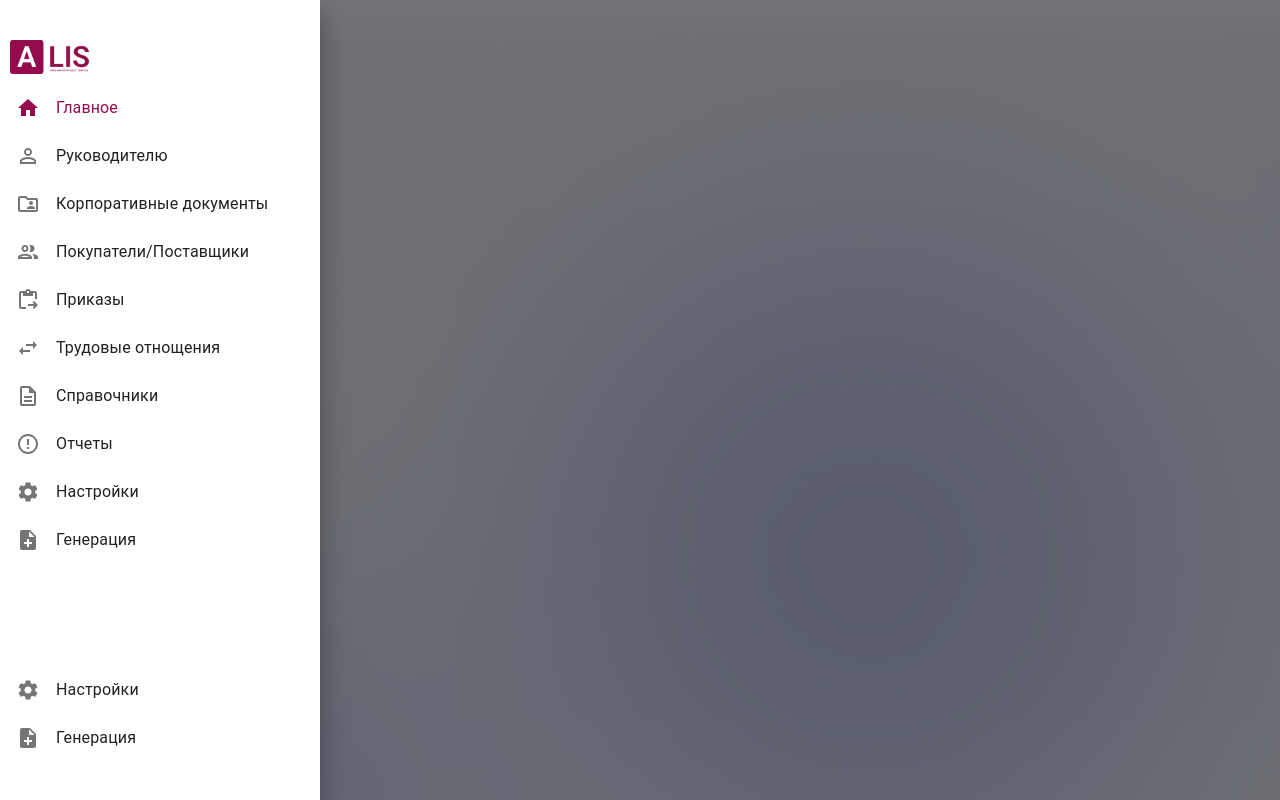
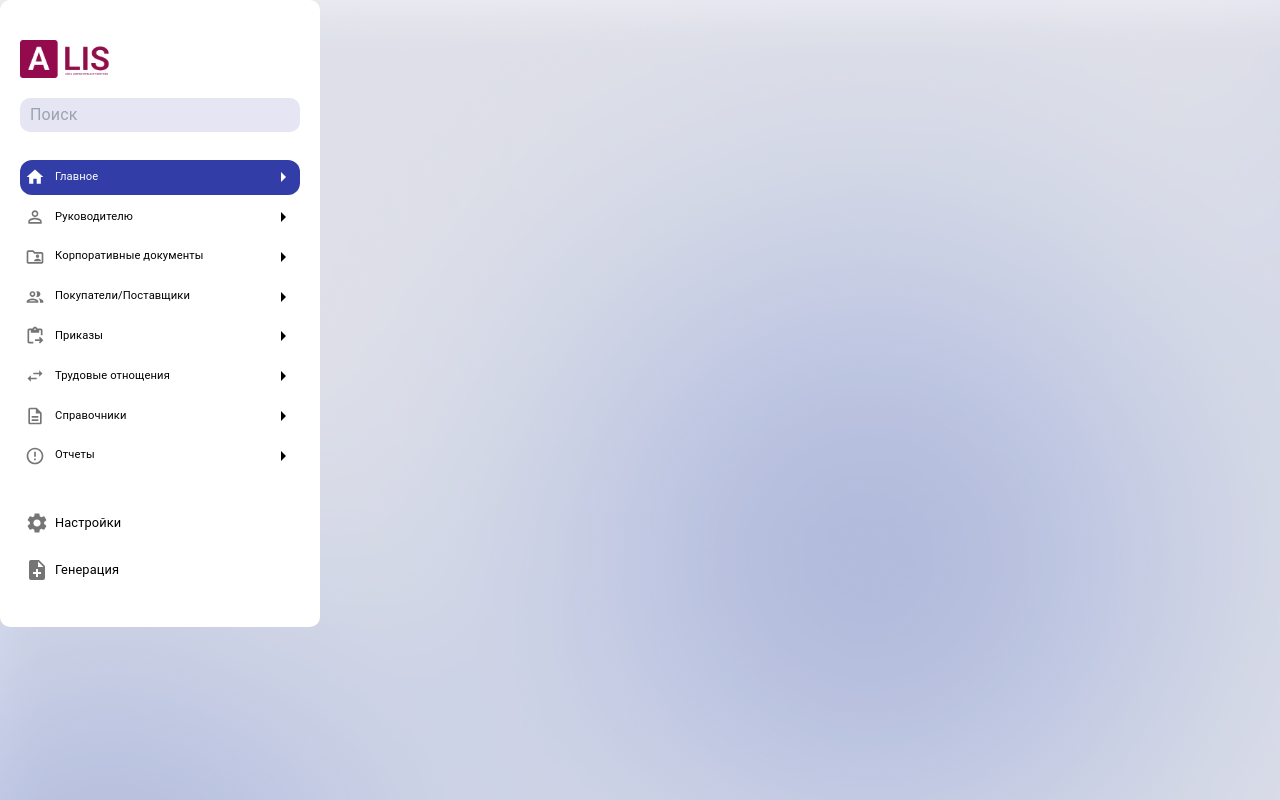
Before and after one commit to DonJuvn/alis-client, a React (Vite) app: page / in a window 1280 px wide. Built offline with nearby package versions, Linux system fonts and the light colour scheme.

Commit message:
fix sidebar
*replace drawer to stack
*fix image
*fixed list menu-mapping

now it look cool

```diff
--- a/src/components/Sidebar/Sidebar.jsx
+++ b/src/components/Sidebar/Sidebar.jsx
@@ -1,132 +1,140 @@
 import {
-  Box,
   Stack,
-  Drawer,
   List,
   ListItemButton,
   ListItemIcon,
   ListItemText,
-  Divider,
 } from '@mui/material';
 import { Link, useLocation } from 'react-router-dom';
 import { useNavigation } from './useNavigation';
 import { useSidebar } from './useSidebar';
-import { NoteAdd, Settings } from '@mui/icons-material';
+import { ArrowRight } from '@mui/icons-material';
 
-const drawerWidth = 320;
+const sidebarWidth = 320;
 
 export const Sidebar = () => {
   const { pathname } = useLocation();
   const { menu } = useNavigation();
-  const { isOpen, closeSidebar } = useSidebar();
+  const { isOpen } = useSidebar();
 
   return (
-    <Drawer
-      open={isOpen}
-      variant="temporary"
+    <Stack
       sx={{
-        width: isOpen ? drawerWidth : 0,
-        height: '100%',
-        flexShrink: 0,
-        '& .MuiDrawer-paper': {
-          width: drawerWidth,
-          padding: '30px 0px',
-          boxSizing: 'border-box',
-        },
+        minWidth: isOpen ? sidebarWidth : 75,
+        transition: '0.3s',
+        background: 'white',
+        borderRadius: '10px',
+        padding: '20px 20px',
       }}
-      onClose={closeSidebar}
     >
       <img
         style={{
-          display: 'flex',
-          padding: '10px 10px',
+          width: '90px',
+          maxHeight: '40px',
+          margin: '20px 0 5px',
         }}
-        width="100px"
-        height="100px"
-        src="/imgLogo.png"
-        alt=""
+        src={`${isOpen ? '/imgLogo.png' : '/imgLogoWithoutName.png'} `}
+        alt="ALIS Logo"
       />
+      <input
+        type="text"
+        placeholder="Поиск"
+        style={{
+          outline: 'none',
+          color: 'black',
+          background: 'rgba(0,0,150,0.1)',
+          margin: '15px 0',
+          padding: '5px 10px',
+          borderRadius: '10px',
+        }}
+      />
+
       <Stack
-        direction="column"
-        justifyContent="space-between"
-        height="100%"
-        divider={<Divider orientation="horizontal" flexItem />}
-      >
-        <Box
-          flex={1}
         sx={{
-            display: 'flex',
-            flexDirection: 'column',
+          color: 'black',
           justifyContent: 'space-between',
+          height: '100%',
         }}
       >
-          <List sx={{ padding: '0' }}>
-            {menu.map(item => (
+        <List>
+          {menu.map(
+            item =>
+              !item.bottom && (
                 <ListItemButton
                   key={item.id}
                   component={Link}
                   to={item.link ?? ''}
                   selected={pathname === item.link}
                   sx={{
-                  // padding: '8px 0',
+                    padding: '5px 5px',
+                    margin: '5px 0',
+                    borderRadius: 3,
                     '&.Mui-selected ': {
-                    color: '#930B4D',
-                    backgroundColor: 'transparent',
+                      color: 'white',
+                      backgroundColor: '#323DA7',
                     },
                     '&.Mui-selected .css-i4bv87-MuiSvgIcon-root': {
-                    fill: '#930B4D',
+                      fill: 'white',
+                    },
+                    '& .MuiListItemText-primary': {
+                      fontSize: '0.7rem',
                     },
                   }}
                 >
-                <ListItemIcon sx={{ minWidth: '40px' }}>
-                  {item.icon}
-                </ListItemIcon>
-                <ListItemText primary={item.title} />
-              </ListItemButton>
-            ))}
-          </List>
-          <List>
-            <ListItemButton
-              component={Link}
-              to="settings"
-              selected={pathname === 'settings'}
+                  <ListItemIcon
                     sx={{
-                '&.Mui-selected ': {
-                  color: 'red',
-                  backgroundColor: 'transparent',
-                },
-                '&.Mui-selected .css-i4bv87-MuiSvgIcon-root': {
-                  fill: 'red',
+                      minWidth: '30px',
+                      '&.MuiListItemIcon-root .MuiSvgIcon-root': {
+                        width: '20px',
                       },
                     }}
                   >
-              <ListItemIcon sx={{ minWidth: '40px' }}>
-                <Settings />
+                    {item.icon}
                   </ListItemIcon>
-              <ListItemText primary="Настройки" />
+                  {isOpen && <ListItemText primary={item.title} />}
+                  <ArrowRight
+                    style={{
+                      display: isOpen ? 'flex' : 'none',
+                    }}
+                  />
                 </ListItemButton>
+              ),
+          )}
+        </List>
+        <List>
+          {menu.map(
+            item =>
+              item.bottom && (
                 <ListItemButton
+                  key={item.id}
                   component={Link}
-              to="generation"
-              selected={pathname === 'generation'}
+                  to={item.link ?? ''}
+                  selected={pathname === item.link}
                   sx={{
+                    padding: '5px 5px',
+                    margin: '10px 0',
+                    borderRadius: 3,
                     '&.Mui-selected ': {
-                  color: 'red',
-                  backgroundColor: 'transparent',
+                      color: 'white',
+                      backgroundColor: '#323DA7',
                     },
                     '&.Mui-selected .css-i4bv87-MuiSvgIcon-root': {
-                  fill: 'red',
+                      fill: 'white',
+                    },
+                    '& .MuiListItemText-primary': {
+                      fontSize: '0.8rem',
                     },
                   }}
                 >
-              <ListItemIcon sx={{ minWidth: '40px' }}>
-                <NoteAdd />
+                  <ListItemIcon sx={{ minWidth: '30px' }}>
+                    {item.icon}
                   </ListItemIcon>
-              <ListItemText primary="Генерация" />
+                  {isOpen && <ListItemText primary={item.title} />}
                 </ListItemButton>
+              ),
+          )}
         </List>
-        </Box>
       </Stack>
-    </Drawer>
+    </Stack>
   );
 };
```
Lines whose indentation alone changed are shown as unchanged.
